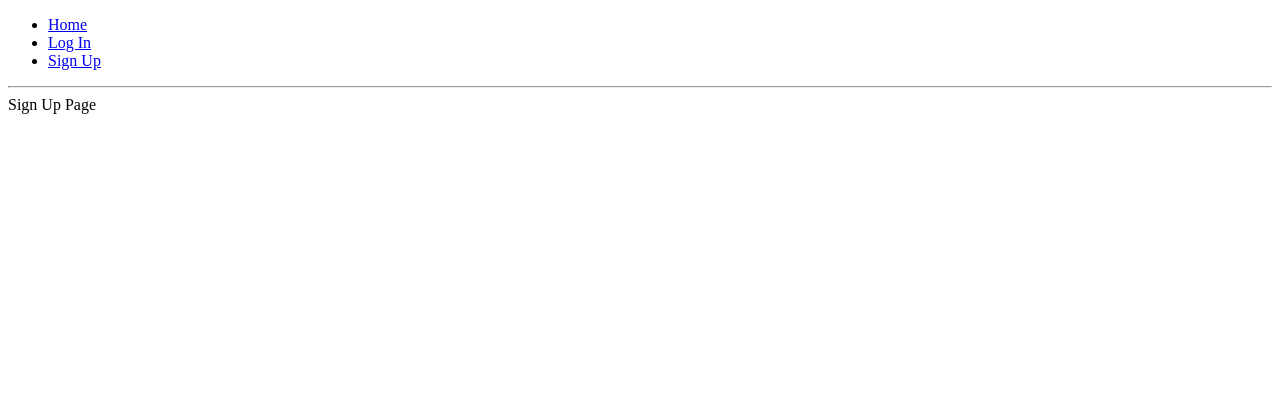
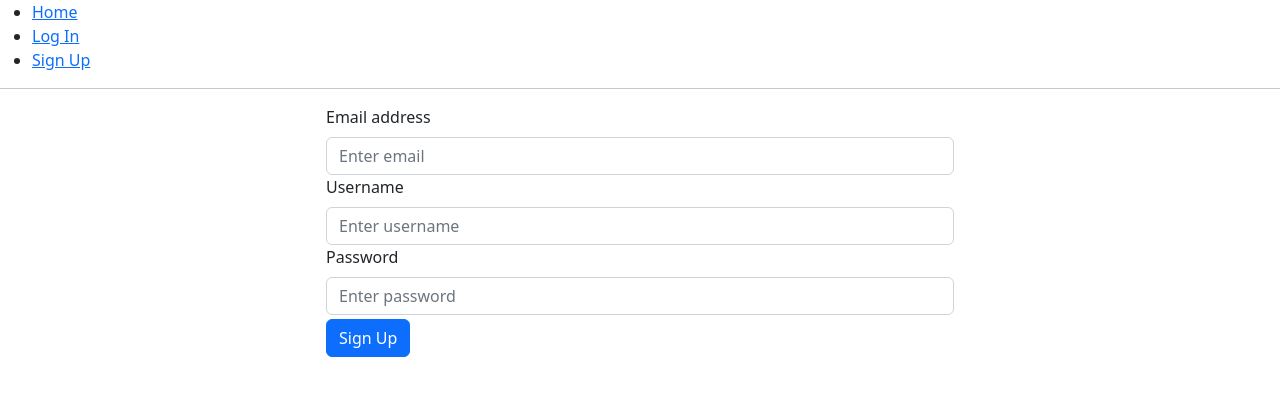
Before and after one commit to cesar93683/Stack-Overflow-Clone-Frontend, a React (Create React App) app: page /signup in a window 1280 px wide. Shown: the top 396 px of the page. Built offline with nearby package versions, Linux system fonts and the light colour scheme.

Commit message:
add bootstrap, login and signup

```diff
--- a/package.json
+++ b/package.json
@@ -10,7 +10,9 @@
     "@types/node": "^16.11.56",
     "@types/react": "^18.0.17",
     "@types/react-dom": "^18.0.6",
+    "bootstrap": "^5.2.0",
     "react": "^18.2.0",
+    "react-bootstrap": "^1.6.6",
     "react-dom": "^18.2.0",
     "react-router-dom": "^6.3.0",
     "react-scripts": "5.0.1",
--- a/src/App.tsx
+++ b/src/App.tsx
@@ -1,4 +1,3 @@
-import React from "react";
 import {
   BrowserRouter as Router,
   Routes,
--- a/src/index.tsx
+++ b/src/index.tsx
@@ -1,4 +1,5 @@
 import ReactDOM from "react-dom";
 import App from "./App";
+import 'bootstrap/dist/css/bootstrap.min.css';
 
 ReactDOM.render(<App />, document.getElementById("root"));
--- a/src/pages/LogIn.tsx
+++ b/src/pages/LogIn.tsx
@@ -1,8 +1,64 @@
-export default function SignUp() {
+import { useState } from "react";
+import { Alert, Button, Col, Form, Row } from "react-bootstrap";
+import { useNavigate } from "react-router-dom";
+
+export default function LogIn() {
+  const [email, setEmail] = useState("");
+  const [password, setPassword] = useState("");
+  const [error, setError] = useState("");
+  const navigate = useNavigate();
+
+  const onLogInSubmit = async (event: React.FormEvent<HTMLFormElement>) => {
+    event.preventDefault();
+
+    if (!email) {
+      setError("Please enter your email");
+      return;
+    }
+    if (!password) {
+      setError("Please enter your password");
+      return;
+    }
+
+    navigate("/");
+  };
+
+  const onEmailChange = (event: React.ChangeEvent<HTMLInputElement>) => {
+    setEmail(event.target.value);
+  };
+
+  const onPassswordChange = (event: React.ChangeEvent<HTMLInputElement>) => {
+    setPassword(event.target.value);
+  };
 
   return (
-    <div>
-        Log In Page
-    </div>
+    <Row className="justify-content-md-center">
+      <Col xl={6} lg={8}>
+        <Form onSubmit={onLogInSubmit}>
+          <Form.Group>
+            <Form.Label>Email address</Form.Label>
+            <Form.Control
+              type="email"
+              placeholder="Enter email"
+              value={email}
+              onChange={onEmailChange}
+            />
+          </Form.Group>
+          <Form.Group>
+            <Form.Label>Password</Form.Label>
+            <Form.Control
+              type="password"
+              placeholder="Enter password"
+              value={password}
+              onChange={onPassswordChange}
+            />
+          </Form.Group>
+          {error ? <Alert className="mt-1 mb-0" variant="danger">{error}</Alert> : null}
+          <Button className="mt-1" variant="primary" type="submit">
+            Log In
+          </Button>
+        </Form>
+      </Col>
+    </Row>
   );
 }
--- a/src/pages/SignUp.tsx
+++ b/src/pages/SignUp.tsx
@@ -1,8 +1,83 @@
+import { useState } from "react";
+import { useNavigate  } from "react-router-dom";
+import { Alert, Button, Col, Form, Row } from "react-bootstrap";
+
 export default function SignUp() {
+  const [email, setEmail] = useState("");
+  const [username, setUsername] = useState("");
+  const [password, setPassword] = useState("");
+  const [error, setError] = useState("");
+  const navigate  = useNavigate ();
+
+  const onSignUpSubmit = async (event: React.FormEvent<HTMLFormElement>) => {
+    event.preventDefault();
+
+    if (!email) {
+      setError("Please enter your email");
+      return;
+    }
+    if (!username) {
+      setError("Please enter your username");
+      return;
+    }
+    if (!password) {
+      setError("Please enter your password");
+      return;
+    }
+
+    navigate("/");
+  };
+
+  const onEmailChange = (event: React.ChangeEvent<HTMLInputElement>) => {
+    setEmail(event.target.value);
+  };
+
+  const onUsernameChange = (event: React.ChangeEvent<HTMLInputElement>) => {
+    setUsername(event.target.value);
+  };
+
+  const onPassswordChange = (event: React.ChangeEvent<HTMLInputElement>) => {
+    setPassword(event.target.value);
+  };
+
 
   return (
-    <div>
-        Sign Up Page
-    </div>
+    <Row className="justify-content-md-center">
+      <Col xl={6} lg={8}>
+        <Form onSubmit={onSignUpSubmit}>
+          <Form.Group>
+            <Form.Label>Email address</Form.Label>
+            <Form.Control
+              type="email"
+              placeholder="Enter email"
+              value={email}
+              onChange={onEmailChange}
+            />
+          </Form.Group>
+          <Form.Group>
+            <Form.Label>Username</Form.Label>
+            <Form.Control
+              type="text"
+              placeholder="Enter username"
+              value={username}
+              onChange={onUsernameChange}
+            />
+          </Form.Group>
+          <Form.Group>
+            <Form.Label>Password</Form.Label>
+            <Form.Control
+              type="password"
+              placeholder="Enter password"
+              value={password}
+              onChange={onPassswordChange}
+            />
+          </Form.Group>
+          {error ? <Alert className="mt-1 mb-0" variant="danger">{error}</Alert> : null}
+          <Button className="mt-1" variant="primary" type="submit">
+            Sign Up
+          </Button>
+        </Form>
+      </Col>
+    </Row>
   );
 }
```
Also changed, not shown: 1 other file (tests, documents, lock files or other folders).
